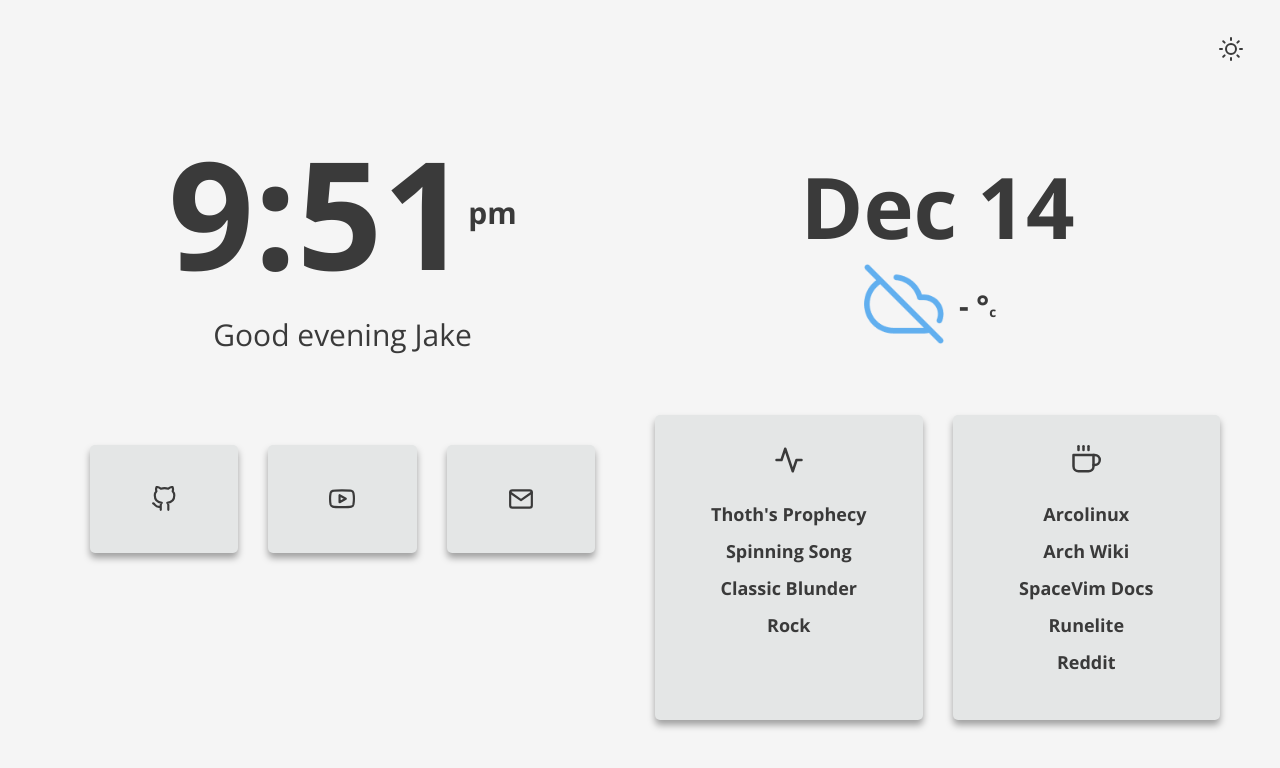
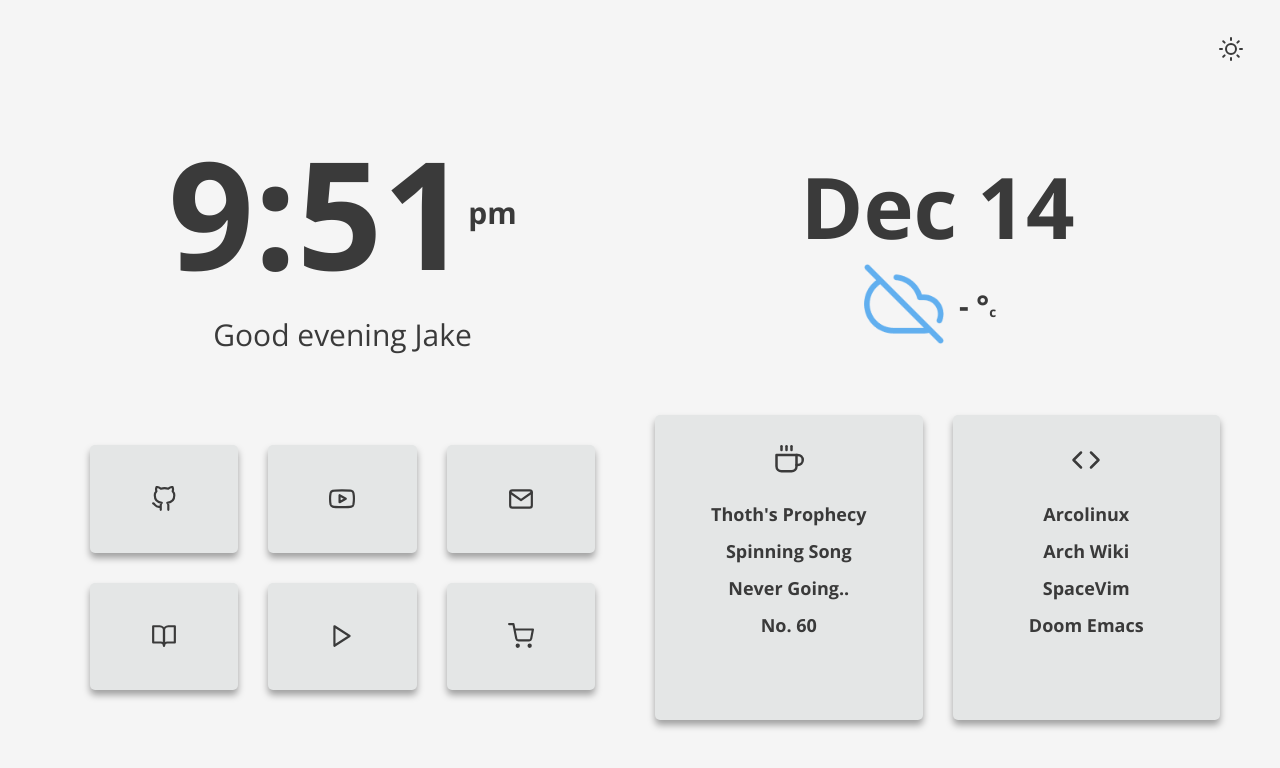
Before and after one commit to spaceTab/BentoV2, a website: page index.html in a window 1280 px wide. Drawn offline with nearby package versions, Linux system fonts and the light colour scheme; no server answers.

Commit message:
icon changes, added links

```diff
--- a/index.html
+++ b/index.html
@@ -36,12 +36,16 @@
                     </div>
                 </div>
             </div>
+
+
             <div class="qlink">
                 <a
                     href="https://github.com/"
                     target="blank"
                     class="qlink__link qlink__link-1"
                     id="gh-btn"
+                    data-toggle="tooltip"
+                    title="Github"
                 >
                     <i class="qlink__icon" data-feather="github"></i>
                 </a>
@@ -50,51 +54,53 @@
                     href="https://www.youtube.com/"
                     class="qlink__link qlink__link-2"
                     id="yt-btn"
+                    data-toggle="tooltip"
+                    title="Youtube"
                 >
                     <i class="qlink__icon" data-feather="youtube"></i>
                 </a>
-                <!-- <a
+                 <a
                     target="blank"
-                    href="https://outlook.live.com/mail/inbox"
-                    class="qlink__link qlink__link-2"
+                    href="https://reddit.com"
+                    class="qlink__link qlink__link-3"
+                    data-toggle="tooltip"
+                    title="REDDIT"
                 >
-                    <i class="qlink__icon" data-feather="mail"></i>
-               </a> -->
-               <!-- <a
-                    target="blank"
-                    href="https://gmail.com/"
-                    class="qlink__link qlink__link-3"
-                    id="gm-btn"
-                >
-                    <i class="qlink__icon" data-feather=""></i>
+                    <i class="qlink__icon" data-feather="book-open"></i>
+               </a>
+               <a
+                     target="blank"
+                     href="https://runelite.net"
+                     class="qlink__link qlink__link-4"
+                     data-toggle="tooltip"
+                     title="Runelite"
+               >
+                     <i class="qlink__icon" data-feather="play"></i>
                 </a>
-                <a
-                    target="blank"
-                    href="https://flipboard.com/"
-                    class="qlink__link qlink__link-4"
-                >
-                    <i class="qlink__icon" data-feather="bookmark"></i>
-                </a> -->
+
                 <a
                     href="https://gmail.com"
                     target="blank"
                     class="qlink__link qlink__link-5"
                     id="gm-btn"
+                    data-toggle="tooltip"
+                    title="Gmail"
                 >
                     <i class="qlink__icon" data-feather="mail"></i>
                 </a>
-           <!-- <a
+                <a
                     target="blank"
-                    href="https://www.youtube.com/"
+                    href="https://amazon.com"
                     class="qlink__link qlink__link-6"
-                    id="yt-btn"
+                    data-toggle="tooltip"
+                    title="Scamazon"
                 >
-                    <i class="qlink__icon" data-feather="youtube"></i>
-                </a> -->
+                    <i class="qlink__icon" data-feather="shopping-cart"></i>
+                </a>
             </div>
 
             <div class="card qlist qlist__1">
-                <i class="qlist__head" data-feather="activity"></i>
+                <i class="qlist__head" data-feather="coffee"></i>
                 <a
                     target="blank"
                     href="https://www.youtube.com/watch?v=xvzZ56ZbWy8&t=12s"
@@ -111,18 +117,19 @@
                     target="blank"
                     href="https://www.youtube.com/watch?v=dQw4w9WgXcQ"
                     class="qlist__link"
-                    >Classic Blunder</a
+                    >Never Going..</a
                 >
                 <a
                     target="blank"
                     href="https://www.youtube.com/watch?v=dQw4w9WgXcQ"
                     class="qlist__link"
-                    >Rock</a
+                    >No. 60</a
+
                 >
             </div>
 
             <div class="card qlist qlist__2">
-                <i class="qlist__head" data-feather="coffee"></i>
+                <i class="qlist__head" data-feather="code"></i>
                 <a
                     href="https://arcolinux.com"
                     target="blank"
@@ -139,19 +146,19 @@
                     href="https://spacevim.org/documentation/"
                     target="blank"
                     class="qlist__link"
-                    >SpaceVim Docs</a
+                    >SpaceVim</a
                 >
                 <a
+                  href="https://github.com/hlissner/doom-emacs"
+                  target="blank"
+                  class="qlist__link"
+                  >Doom Emacs</a>
+                <!--<a
                     href="https://runelite.net"
                     target="blank"
                     class="qlist__link"
                     >Runelite</a
-                >
-                <a
-                  href="https://www.reddit.com/"
-                  target="blank"
-                  class="qlist__link"
-                  >Reddit</a>
+                >-->
             </div>
         </div>
         <script src="js/time.js"></script>
```
